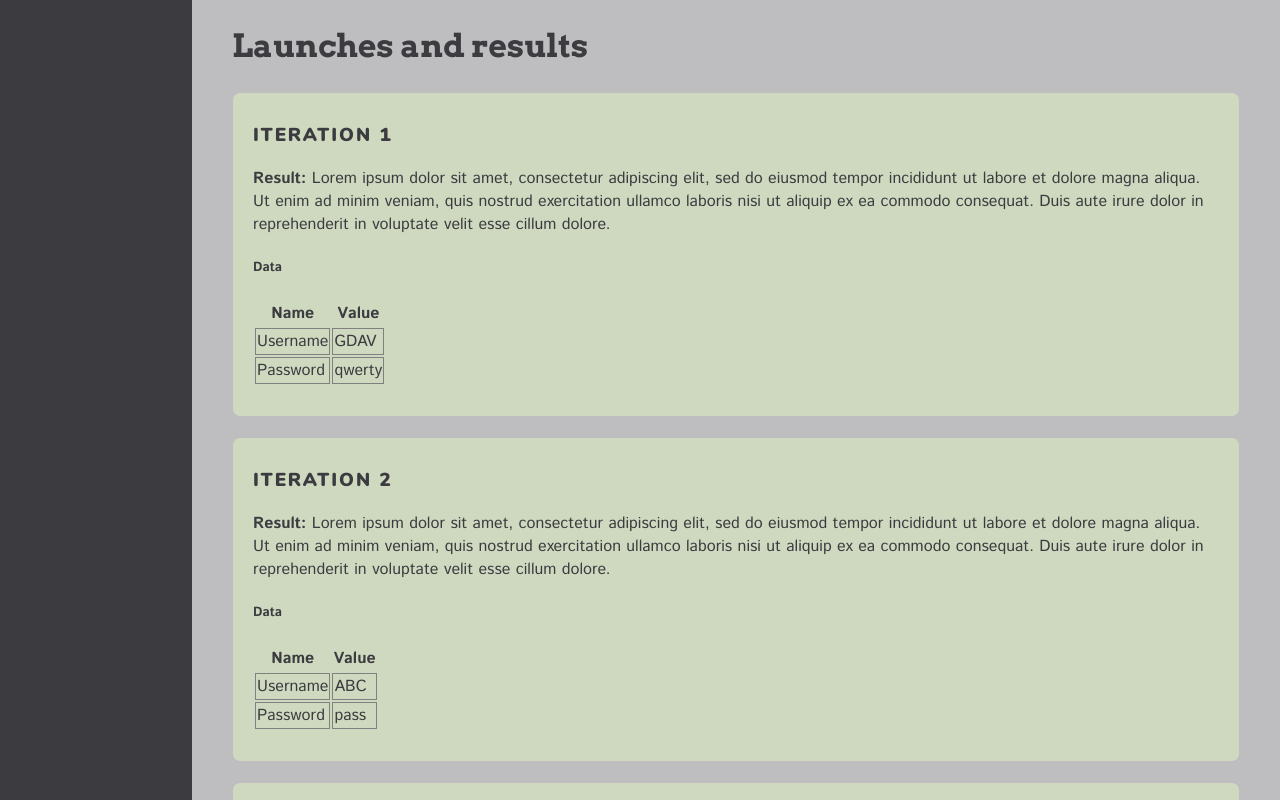
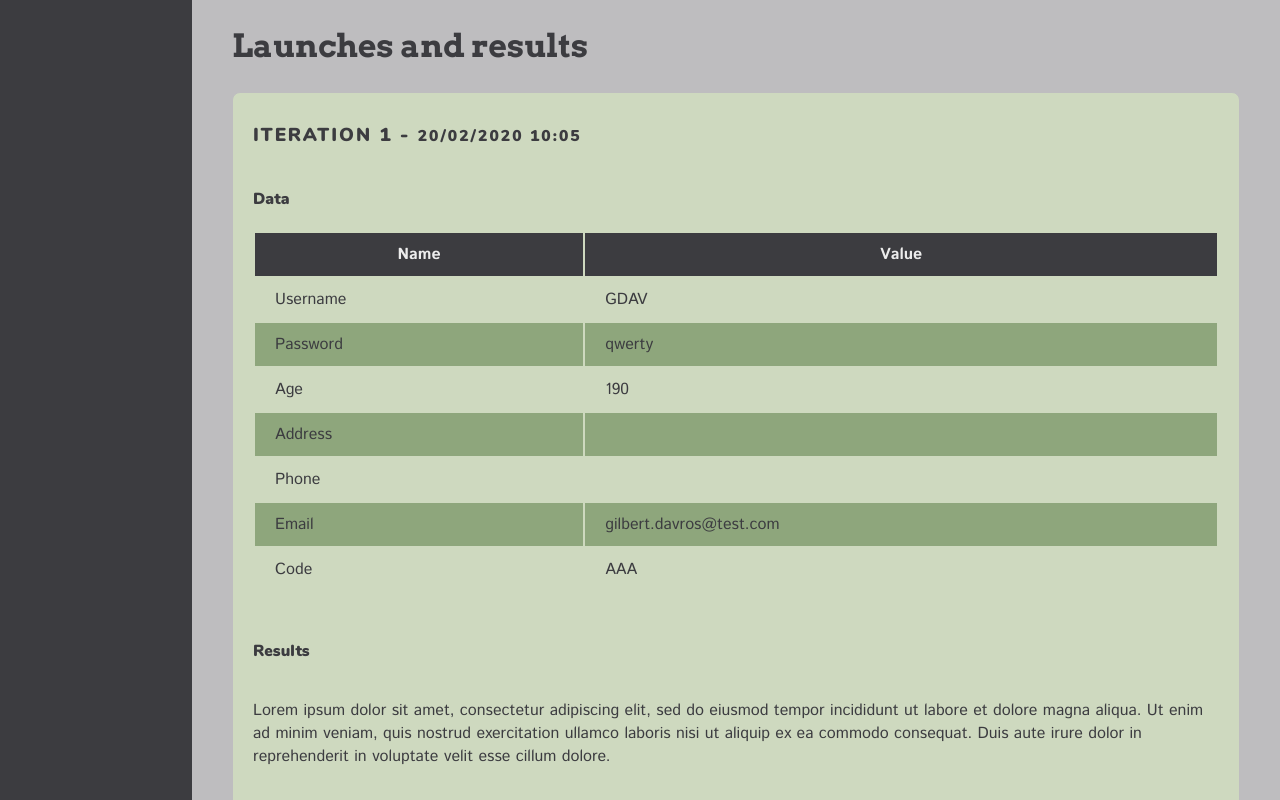
Before and after one commit to ophelielv/autotest, a React (Create React App) app in the folder autotestfront/: page /suite/1 in a window 1280 px wide. Shown: the part 1380-2180 px from the top of the page. Built offline with nearby package versions, Linux system fonts and the light colour scheme.

Commit message:
iteration : css table

```diff
--- a/autotestfront/src/components/iteration.css
+++ b/autotestfront/src/components/iteration.css
@@ -1,7 +1,32 @@
-table td {
-  border: solid 1px gray;
+article.iteration {
+  background: #CED9BF;
+  display: flex;
+  flex-direction: column;
 }
 
-article.iteration {
-  background: #CED9BF;
+td, th {
+  padding: 10px 20px;
 }
+
+td {
+  cursor: pointer;
+  border: none;
+}
+
+table {
+  margin-bottom: 25px;
+  border-radius: 4px;
+}
+
+thead {
+  background: #3C3C40;
+  color: #ECECEC;
+}
+
+tbody tr:nth-child(even){
+  background: #8EA67C;
+}
+
+tbody tr:hover {
+  background: #8ea67ca6;
+}
--- a/autotestfront/src/components/iteration.js
+++ b/autotestfront/src/components/iteration.js
@@ -6,13 +6,9 @@ function Iteration(props) {
   const { iteration } = props;
   return (
     <article className="iteration">
-      <h3>Iteration {iteration.id}</h3>
-      <p><strong>Result: </strong>Lorem ipsum dolor sit amet, consectetur adipiscing elit, sed do eiusmod tempor incididunt ut labore et dolore magna aliqua.
-        Ut enim ad minim veniam, quis nostrud exercitation ullamco laboris nisi ut aliquip ex ea commodo consequat. Duis aute irure
-        dolor in reprehenderit in voluptate velit esse cillum dolore.
-      </p>
+      <h3>Iteration {iteration.id} - <small>20/02/2020 10:05</small></h3>
 
-      <h5>Data</h5>
+      <h4>Data</h4>
       <table>
         <thead>
           <tr key="header">
@@ -30,6 +26,13 @@ function Iteration(props) {
           )}
         </tbody>
       </table>
+
+      <h4>Results</h4>
+      <p>
+        Lorem ipsum dolor sit amet, consectetur adipiscing elit, sed do eiusmod tempor incididunt ut labore et dolore magna aliqua.
+        Ut enim ad minim veniam, quis nostrud exercitation ullamco laboris nisi ut aliquip ex ea commodo consequat. Duis aute irure
+        dolor in reprehenderit in voluptate velit esse cillum dolore.
+      </p>
     </article>
   );
 }
--- a/autotestfront/src/scenes/suite.js
+++ b/autotestfront/src/scenes/suite.js
@@ -31,6 +31,11 @@ function Suite() {
       parameters: [
         { name: 'Username', value: 'GDAV' },
         { name: 'Password', value: 'qwerty' },
+        { name: 'Age', value: '190' },
+        { name: 'Address', value: '' },
+        { name: 'Phone', value: '' },
+        { name: 'Email', value: 'gilbert.davros@test.com' },
+        { name: 'Code', value: 'AAA' },
       ]
     },
     {
```
